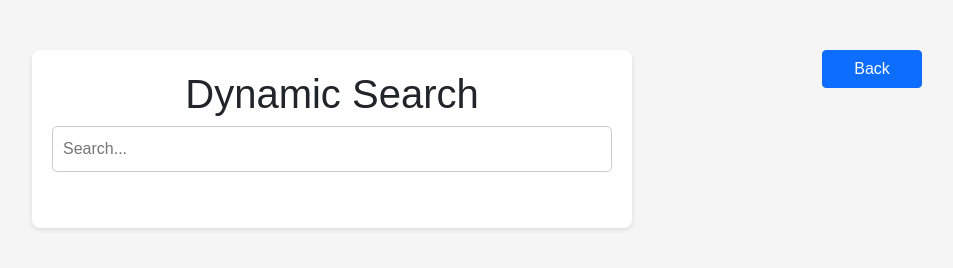
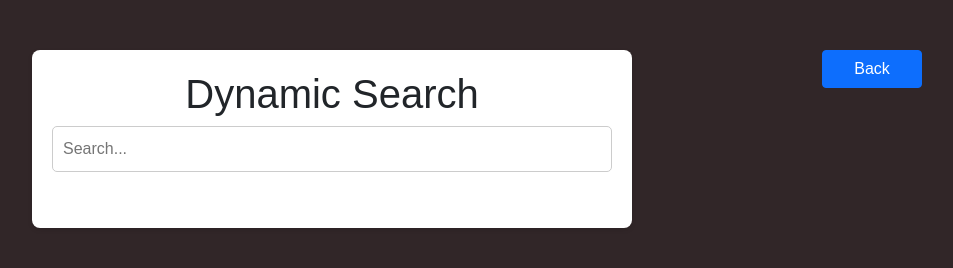
Before and after one commit to Cutiekuan/obispo-my-app, a plain HTML site: page dynamic_search.html in a window 1280 px wide. Shown: the whole page, without its empty margins (308-1261 px from the left). Drawn offline with nearby package versions, Linux system fonts and the light colour scheme.

Commit message:
added Changes

```diff
--- a/dynamic_search.html
+++ b/dynamic_search.html
@@ -12,7 +12,7 @@
             font-family: Arial, sans-serif;
             margin: 0;
             padding: 0;
-            background-color: #f5f5f5;
+            background-color: rgb(49, 38, 40);
         }
 
         .container {
```
Also changed, not shown: calculator.html (+1 -1 lines), index.html (+1 -1 lines), todo_list.html (+1 -1 lines).
